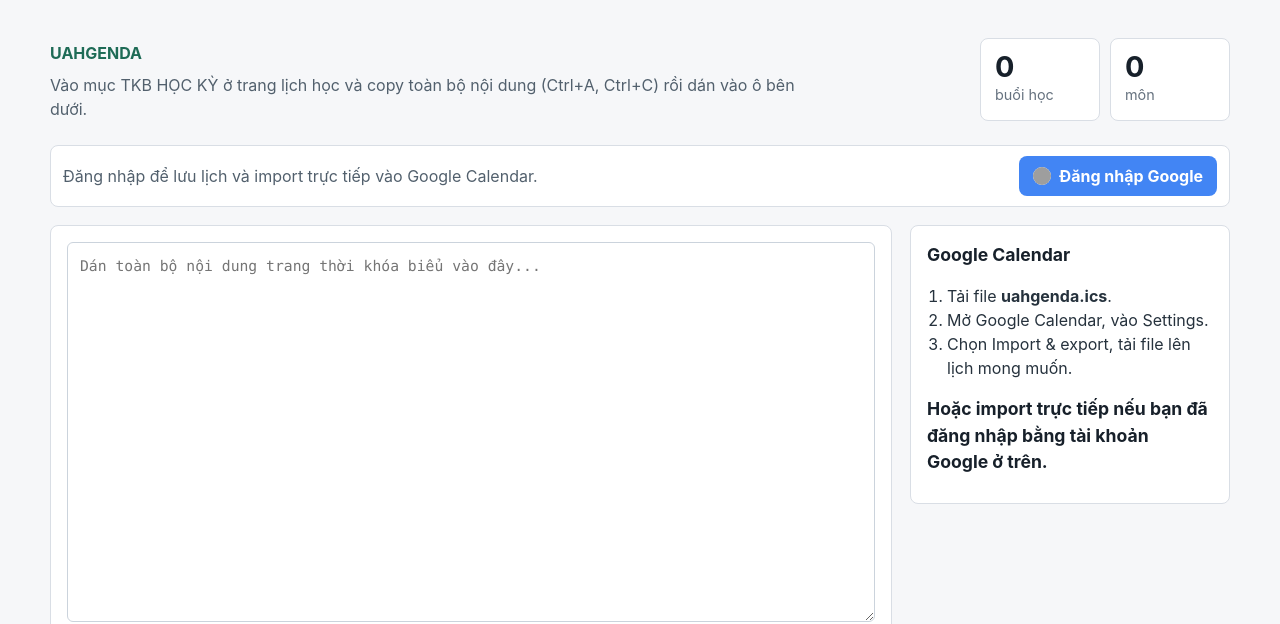
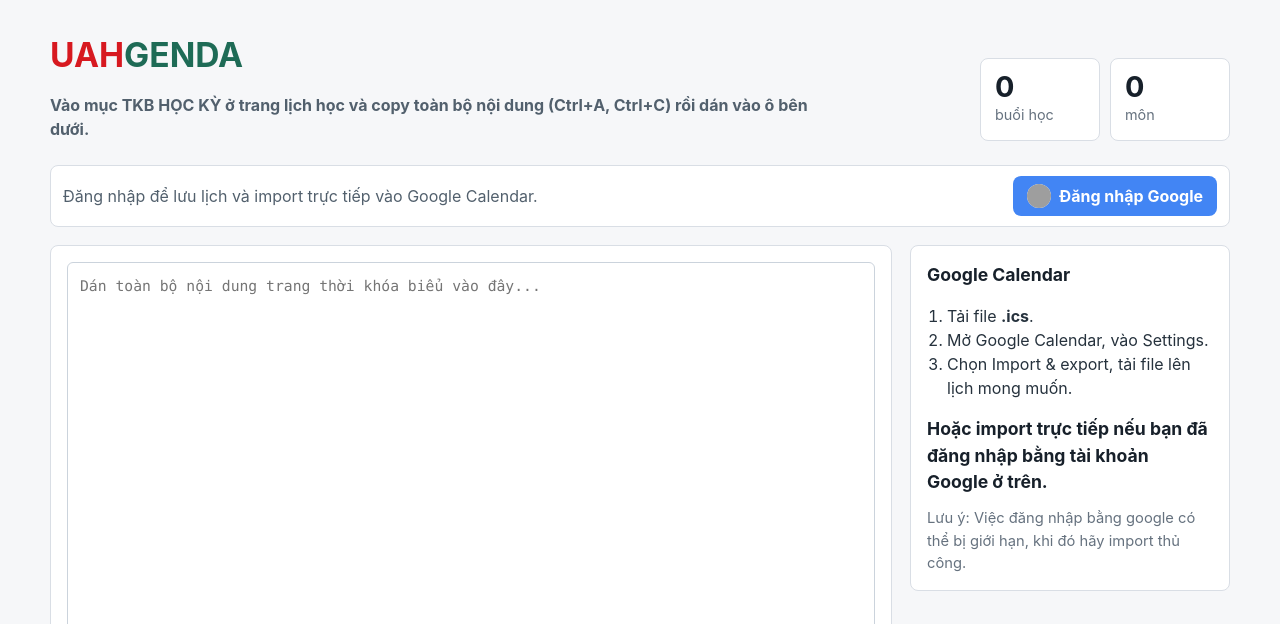
Before and after one commit to thunvu/Uahgenda, a React (Vite) app: page / in a window 1280 px wide. Shown: the top 624 px of the page. Built offline with nearby package versions, Linux system fonts and the light colour scheme; no server answers; grey boxes are pictures that could not be loaded.

Commit message:
modify some text and style

```diff
--- a/src/main.jsx
+++ b/src/main.jsx
@@ -296,11 +296,13 @@ function App() {
     <main className="app">
       <section className="hero">
         <div>
-          <p className="eyebrow">UAHgenda</p>
-          <p className="subcopy">
+          <p className="eyebrow">
+            <span>UAH</span>genda
+          </p>
+          <h4 className="subcopy">
             Vào mục TKB HỌC KỲ ở trang lịch học và copy toàn bộ nội dung
             (Ctrl+A, Ctrl+C) rồi dán vào ô bên dưới.
-          </p>
+          </h4>
         </div>
         <div className="stats" aria-label="Kết quả đọc dữ liệu">
           <div>
@@ -387,7 +389,7 @@ function App() {
           <h2>Google Calendar</h2>
           <ol>
             <li>
-              Tải file <strong>uahgenda.ics</strong>.
+              Tải file <strong>.ics</strong>.
             </li>
             <li>Mở Google Calendar, vào Settings.</li>
             <li>Chọn Import & export, tải file lên lịch mong muốn.</li>
@@ -396,6 +398,7 @@ function App() {
             Hoặc import trực tiếp nếu bạn đã đăng nhập bằng tài khoản Google ở
             trên.
           </h2>
+          <p>Lưu ý: Việc đăng nhập bằng google có thể bị giới hạn, khi đó hãy import thủ công.</p>
         </aside>
       </section>
 
--- a/src/styles.css
+++ b/src/styles.css
@@ -24,7 +24,17 @@ textarea {
   margin: 0 auto;
   padding: 28px 0 48px;
 }
+.highlight {
+  color: #2563eb;
+  font-weight: 700;
+}
 
+.important {
+  background: #fef08a;
+  padding: 2px 6px;
+  border-radius: 6px;
+  font-weight: 700;
+}
 .hero {
   display: grid;
   grid-template-columns: minmax(0, 1fr) auto;
@@ -36,9 +46,15 @@ textarea {
 .eyebrow {
   margin: 0 0 8px;
   color: #1e6b56;
+  font-size: 2.1rem;
   font-weight: 700;
+  line-height: 1;
   letter-spacing: 0;
   text-transform: uppercase;
+}
+
+.eyebrow span {
+  color: #d71920;
 }
 
 h1,
@@ -124,8 +140,8 @@ h2 {
 }
 
 .googleLoginButton img {
-  width: 18px;
-  height: 18px;
+  width: 24px;
+  height: 24px;
   display: block;
   border-radius: 50%;
   background: #ffffff;
```
